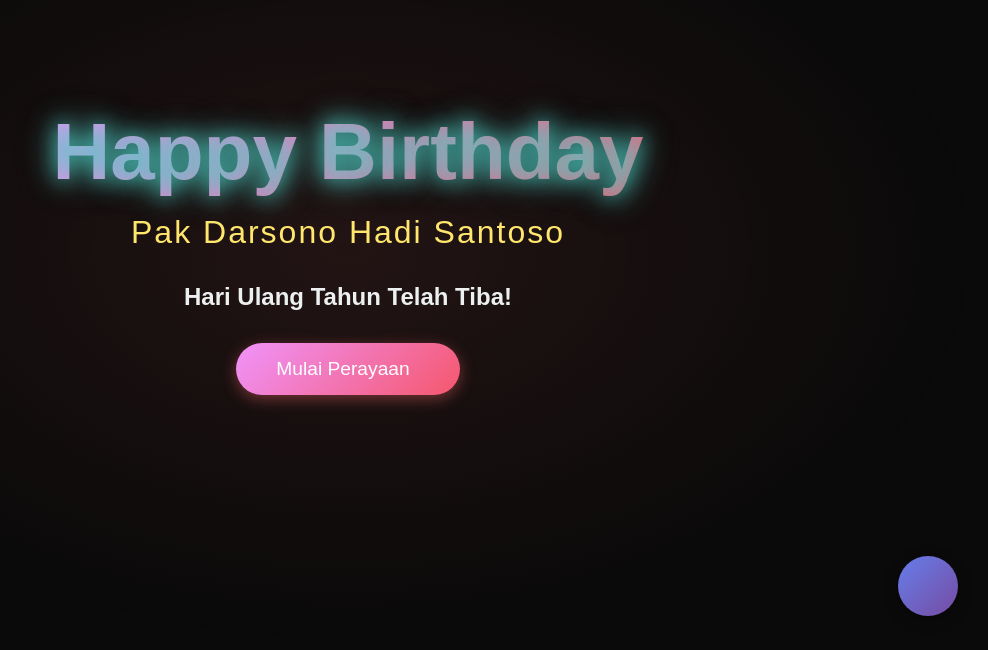
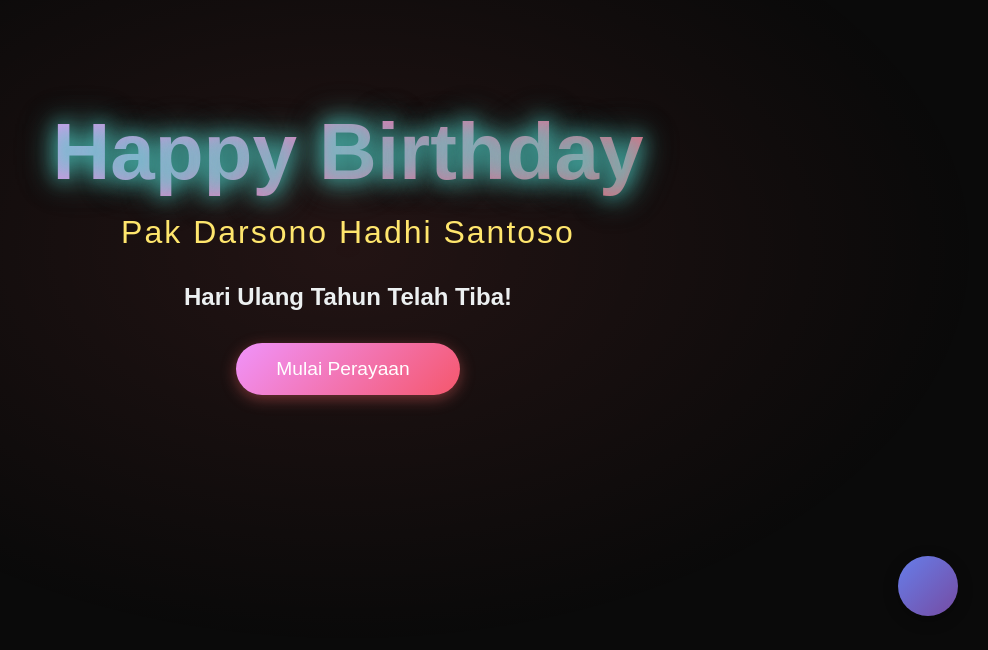
Before and after one commit to chaerudin91/Pakdar, a plain HTML site: page index.html in a window 1280 px wide. Shown: the part 150-800 px from the top of the page, without its empty margins (292-1280 px from the left). Drawn offline with Linux system fonts and the light colour scheme; some icons are missing.

Commit message:
Update index.html

```diff
--- a/index.html
+++ b/index.html
@@ -15,7 +15,7 @@
     <section class="hero">
         <div class="hero-content">
             <h1 class="birthday-text" data-text="Happy Birthday">Happy Birthday</h1>
-            <p class="name-text">Pak Darsono Hadi Santoso</p>
+            <p class="name-text">Pak Darsono Hadhi Santoso</p>
             <div class="countdown" id="countdown"></div>
             <button class="celebrate-btn" onclick="startCelebration()">
                 <span>Mulai Perayaan</span>
```
